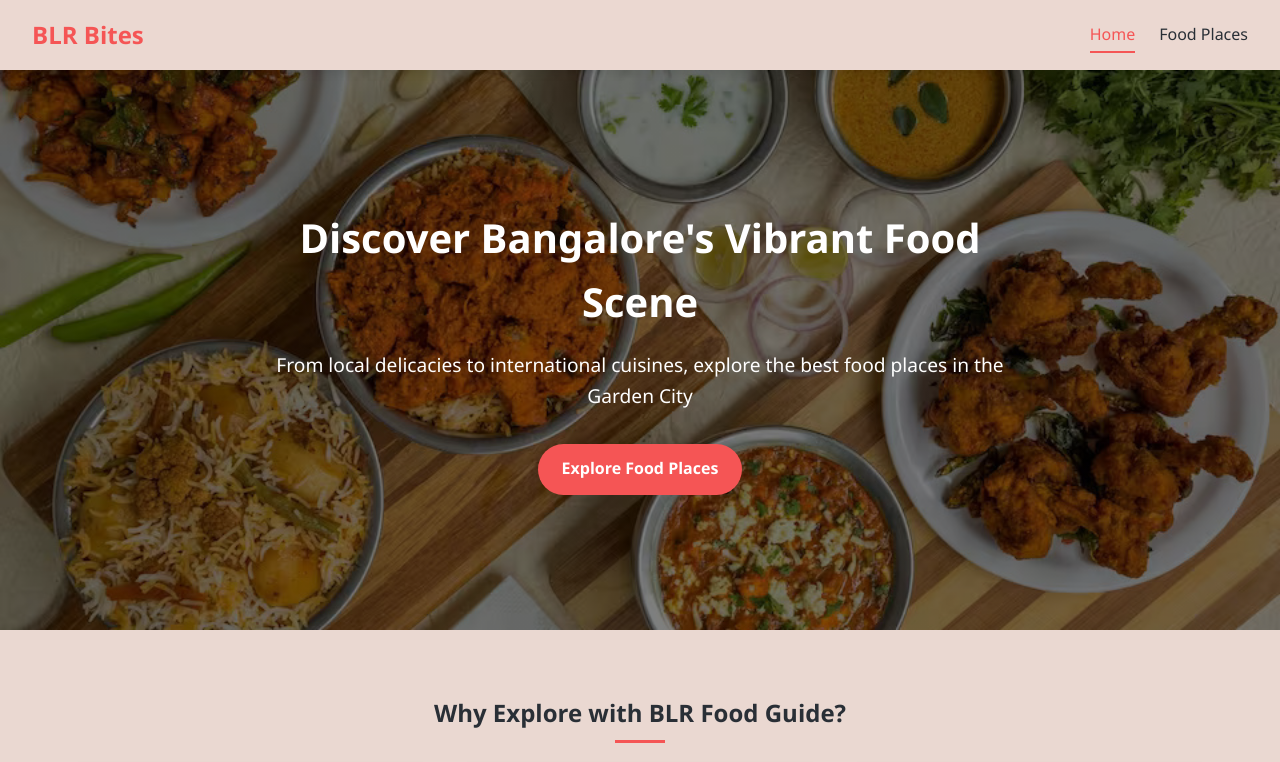
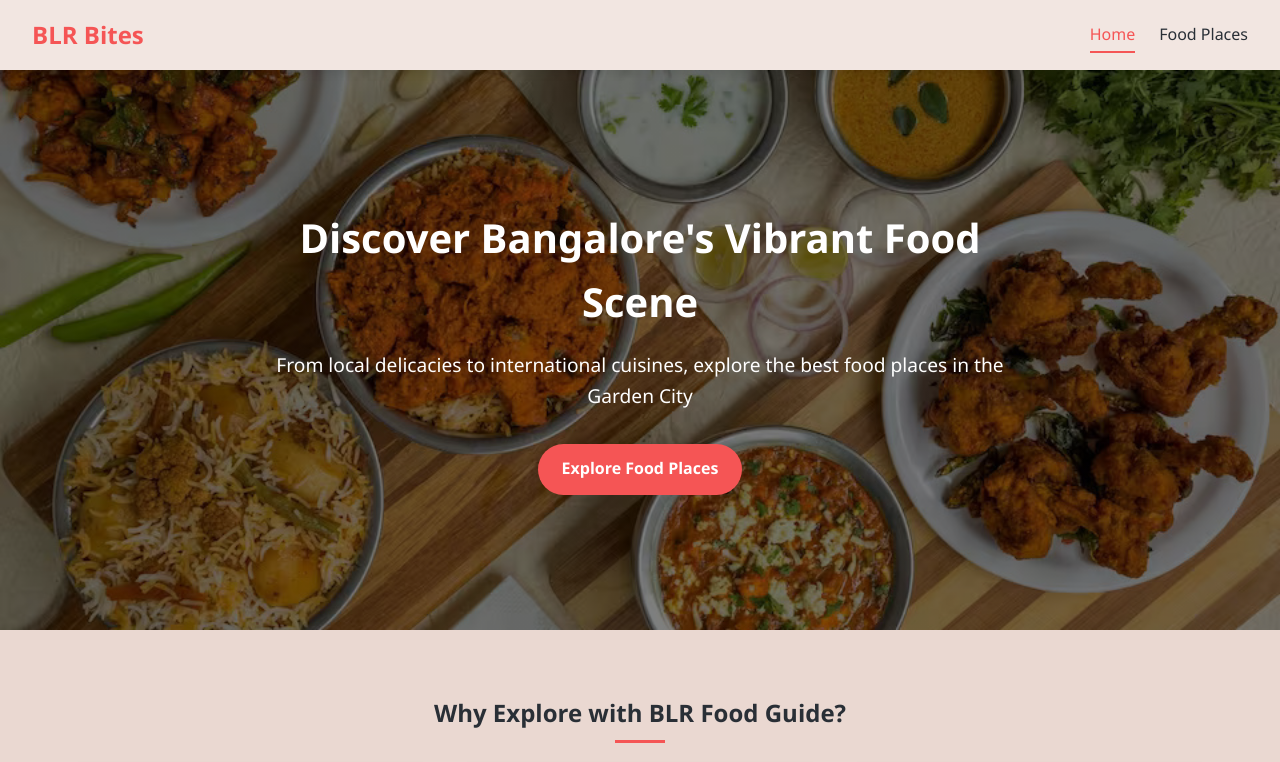
Before and after one commit to tharaniha/BLRBites, a plain HTML site: page index.html in a window 1280 px wide. Shown: the top 762 px of the page. Drawn offline with Linux system fonts and the light colour scheme.

Commit message:
Update style.css

```diff
--- a/css/style.css
+++ b/css/style.css
@@ -51,7 +51,7 @@ header {
     padding: 1rem 2rem;
     max-width: 100%;
     margin: 0 auto;
-    background-color: rgba(211, 171, 156, 0.459);
+    background-color: rgba(211, 171, 156, 0.300);
 }
 
 .logo h1 {
```
